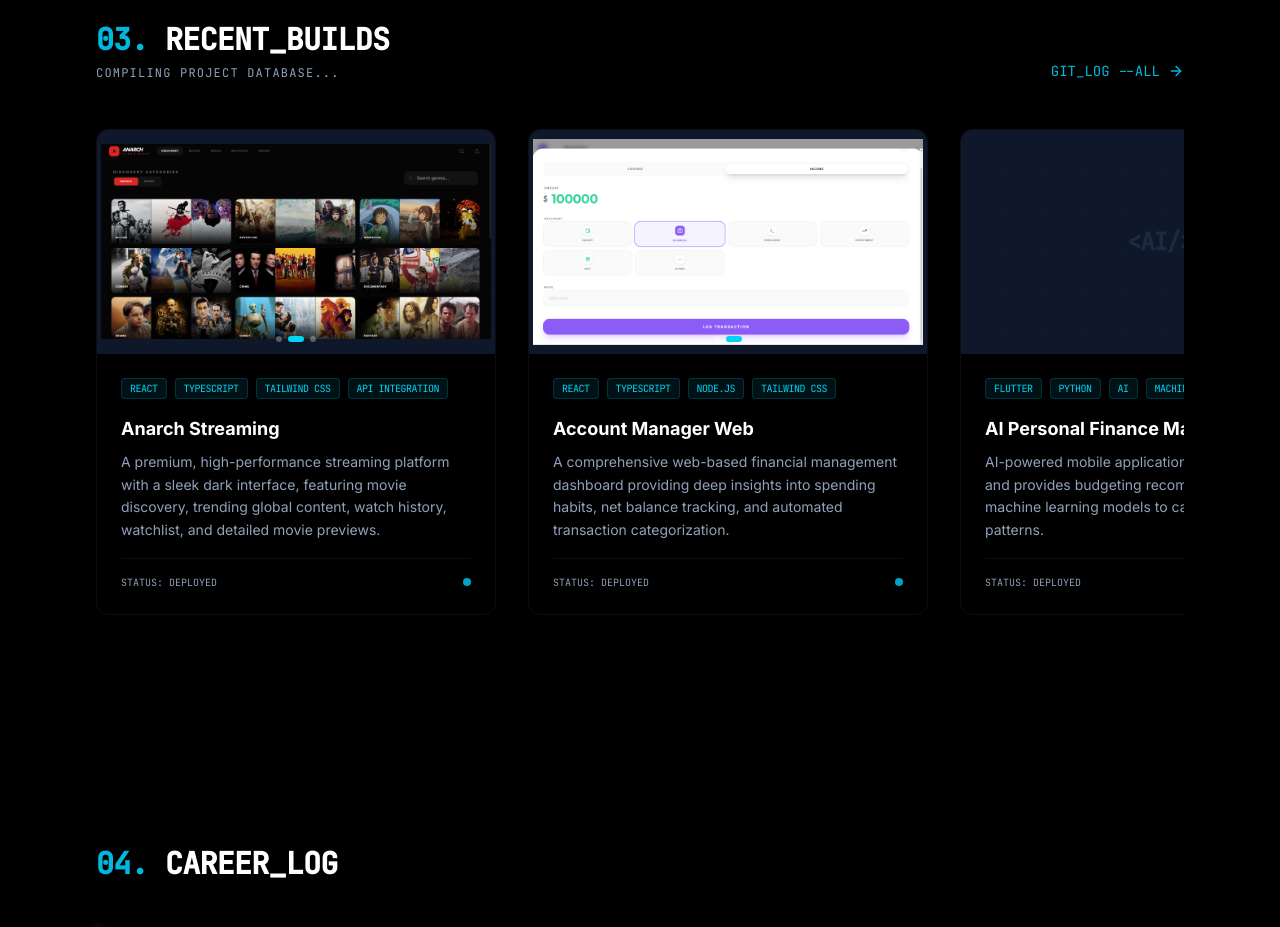
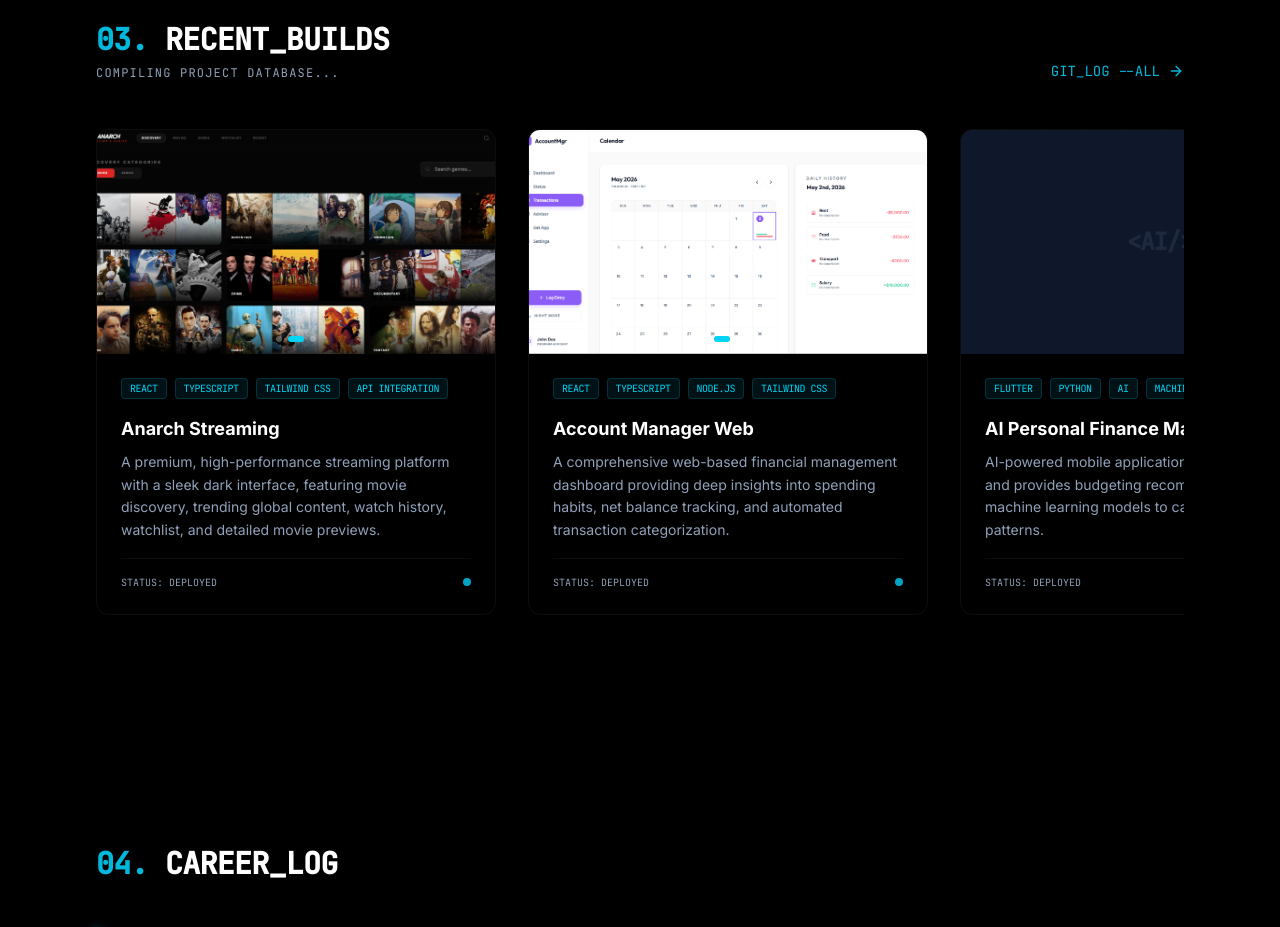
Before and after one commit to ermiyashenok/portfolio-web, a React (Vite) app: page / in a window 1280 px wide. Shown: the part 1860-2787 px from the top of the page. Built offline with nearby package versions, Linux system fonts and the light colour scheme.

Commit message:
same stuff

```diff
--- a/src/components/ProjectCard.tsx
+++ b/src/components/ProjectCard.tsx
@@ -29,7 +29,7 @@ const ProjectCard: React.FC<ProjectCardProps> = ({ project }) => {
       whileHover={{ y: -5 }}
       className="group glass-card rounded-xl overflow-hidden shadow-lg transition-all hover:border-cyan-500/50 block cursor-pointer"
     >
-      <div className="aspect-video bg-slate-900 flex items-center justify-center relative overflow-hidden p-1">
+      <div className="aspect-video bg-slate-900 flex items-center justify-center relative overflow-hidden p-0">
         <div className="absolute inset-0 tech-grid opacity-20" />
 
         <AnimatePresence mode="wait">
@@ -42,7 +42,7 @@ const ProjectCard: React.FC<ProjectCardProps> = ({ project }) => {
               animate={{ opacity: 1 }}
               exit={{ opacity: 0 }}
               transition={{ duration: 0.5 }}
-              className="w-full h-full object-contain transition-opacity relative z-10"
+              className="w-full h-full object-cover transition-opacity relative z-10"
               referrerPolicy="no-referrer"
             />
           ) : (
@@ -51,6 +51,24 @@ const ProjectCard: React.FC<ProjectCardProps> = ({ project }) => {
             </div>
           )}
         </AnimatePresence>
+
+        {/* Manual Navigation */}
+        {images.length > 1 && (
+          <>
+            <button
+              onClick={(e) => { e.preventDefault(); e.stopPropagation(); setCurrentImageIndex((prev) => (prev - 1 + images.length) % images.length); }}
+              className="absolute left-2 top-1/2 -translate-y-1/2 p-1.5 bg-black/50 text-white rounded-full opacity-0 group-hover:opacity-100 transition-opacity z-40 hover:bg-black/70"
+            >
+              <ChevronLeft size={16} />
+            </button>
+            <button
+              onClick={(e) => { e.preventDefault(); e.stopPropagation(); setCurrentImageIndex((prev) => (prev + 1) % images.length); }}
+              className="absolute right-2 top-1/2 -translate-y-1/2 p-1.5 bg-black/50 text-white rounded-full opacity-0 group-hover:opacity-100 transition-opacity z-40 hover:bg-black/70"
+            >
+              <ChevronRight size={16} />
+            </button>
+          </>
+        )}
 
         {/* Carousel Indicators */}
         {images.length > 1 && (
@@ -66,8 +84,8 @@ const ProjectCard: React.FC<ProjectCardProps> = ({ project }) => {
           </div>
         )}
 
-        <div className="absolute inset-0 bg-cyan-500/20 opacity-0 group-hover:opacity-100 transition-opacity flex items-center justify-center gap-4 z-30">
-          <div className="p-3 bg-white rounded-lg text-slate-950 hover:scale-110 transition-transform shadow-xl">
+        <div className="absolute inset-0 bg-cyan-500/20 opacity-0 group-hover:opacity-100 transition-opacity flex items-center justify-center gap-4 z-30 pointer-events-none">
+          <div className="p-3 bg-white rounded-lg text-slate-950 shadow-xl pointer-events-auto">
             <ExternalLink size={20} />
           </div>
         </div>
--- a/src/data.ts
+++ b/src/data.ts
@@ -21,6 +21,8 @@ export const projects: Project[] = [
     tags: ['React', 'TypeScript', 'Node.js', 'Tailwind CSS'],
     github: 'https://github.com/ermiyashenok',
     images: [
+      '/projects/account manger web/Screenshot 2026-05-02 131142.png',
+      '/projects/account manger web/Screenshot 2026-05-02 131159.png',
       '/projects/account manger web/Screenshot 2026-05-02 131305.png',
       '/projects/account manger web/Screenshot 2026-05-02 131518.png'
     ]
```
